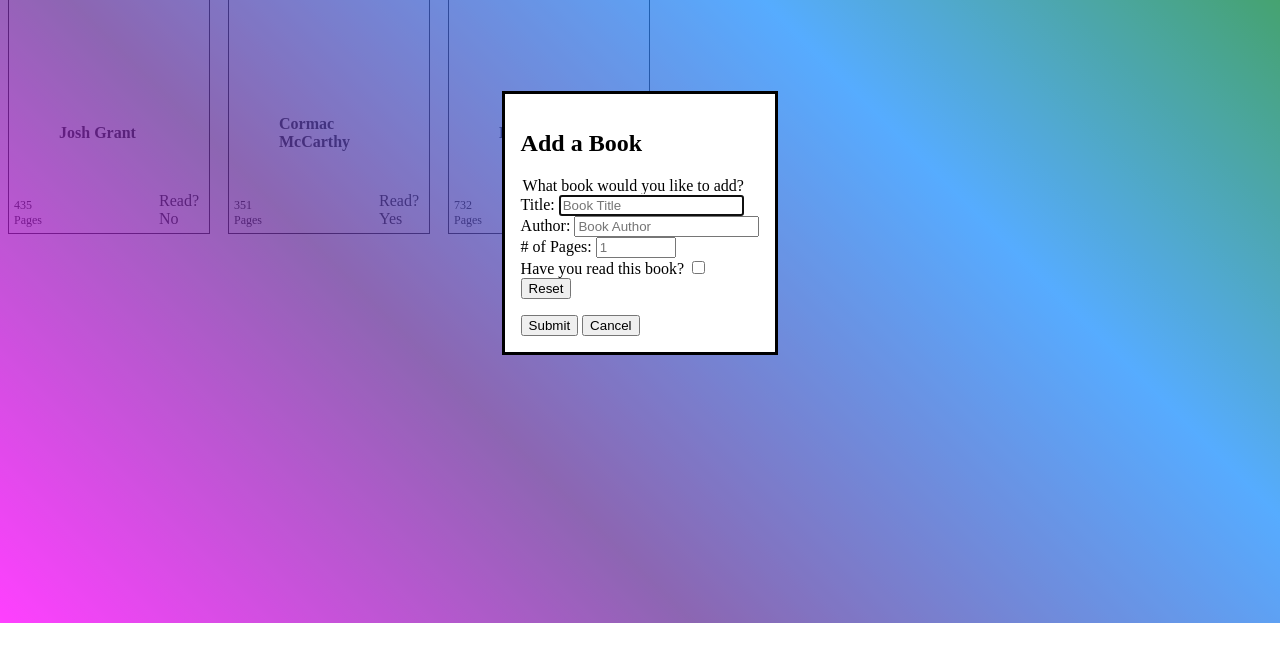
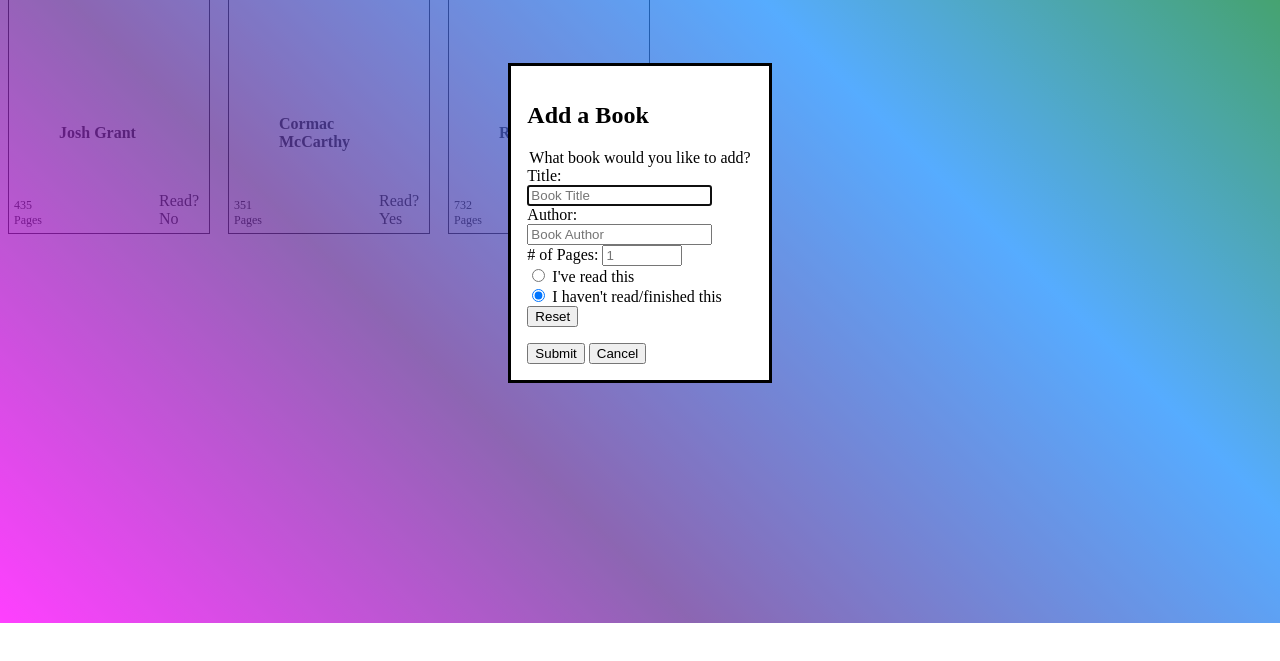
Before and after one commit to HereticJ/top-project-library, a plain HTML site: page index.html in a window 1280 px wide. Both pictures are taken after a click on the button "Add New Book". Shown: the part 177-838 px from the top of the page. Drawn offline with Linux system fonts and the light colour scheme.

Commit message:
Fixed form radio button so book cards properly display user chosen read status.

```diff
--- a/index.html
+++ b/index.html
@@ -20,23 +20,36 @@
                 <p>
                 <legend>What book would you like to add?</legend>
                     <label for="bookTitle">Title:</label>
+                        <br>
+
                     <input type="text" id="bookTitle" name="bookTitle"
                     value="" placeholder="Book Title">
                         <br>
+
                     <label for="bookAuthor">Author:</label>
+                        <br>
+
                     <input type="text" id="bookAuthor" name="bookAuthor"
                     value="" placeholder="Book Author">
                         <br>
+
                     <label for="pageNum"># of Pages:</label>
+
                     <input type="number" name=pageNum step="1" min="1"
                     max="20000" value="" placeholder="1">
                         <br>
-                        <label for="userRead">Have you read this book?</label>
-                        <input type="checkbox" name="read" id="read"
-                        value="Yes" onclick="if(this.checked){readCheck()}">
+
+                    <input type="radio" id="readYes" name="read" value="Yes" />
+                    <label for="bookRead">I've read this</label>
                         <br>
+
+                    <input type="radio" id="readNo" name="read" value="No" checked />
+                    <label for="bookUnread">I haven't read/finished this</label>
+                        <br>
+
                     <button type="reset" id="reset">Reset</button>
                 </p>
+
                 <div>
                     <button type="submit" id="submit" value="submit">
                         Submit</button>
--- a/script.js
+++ b/script.js
@@ -3,6 +3,8 @@ let myLibrary = [];
 
 // DOM element select declarations.
 let questions = document.querySelector("#questionForm");
+let readYes = document.querySelector("#readYes");
+let readNo = document.querySelector("#readNo");
 const newButton = document.querySelector("#newButton");
 const submitButton = document.querySelector("#submit");
 const cancelButton = document.querySelector("#cancel");
@@ -38,7 +40,7 @@ function Book(uuid, title, author, pages, read) {
         this.title = title,
         this.author = author,
         this.pages = pages,
-        this.read = read;
+        this.read = read
 };
 
 // Library array function for adding books.
@@ -50,11 +52,17 @@ function addBookToLibrary() {
         function submitClick(event) {
             event.preventDefault();
             let questions = document.querySelector("#questionForm");
+                // Evaluates whether 'Read' radio button is yes or no.
+                if (readYes.checked == true) {
+                    questions.elements[3].value = "Yes"
+                } else {
+                    questions.elements[3].value = "No"
+                };
+                // Takes form info and creates a new book object from its data.
                 let userBook = new Book(crypto.randomUUID(),
                 questions.elements[0].value, questions.elements[1].value,
                 questions.elements[2].value, questions.elements[3].value);
         dialog.close();
-        myLibrary = [];
         myLibrary.push(userBook);
         bookDisplay(myLibrary);
     }};
@@ -62,10 +70,13 @@ function addBookToLibrary() {
 // Visual book display.
 function bookDisplay(array) {
     for (i = 0; i < array.length; i++) {
-        myLibrary = [];
+
+
+
         let addBook = document.createElement("div" + [i])
         libraryDisplay.appendChild(addBook)
         addBook.classList.add("libraryBooks")
+
             // DOM create element declarations.
             let bookTitle = document.createElement("h3");
             let bookAuthor = document.createElement("h5");
@@ -73,6 +84,7 @@ function bookDisplay(array) {
             let bookRead = document.createElement("p");
             let xSvg = document.createElement("img");
             const removeButton = document.createElement("button");
+
             // Add class names for each created element.
             removeButton.classList.add("removeButton");
             bookTitle.classList.add("bookTitle");
@@ -80,11 +92,13 @@ function bookDisplay(array) {
             bookPages.classList.add("bookPages");
             bookRead.classList.add("bookRead");
             xSvg.classList.add("xSvg");
+
             // Assigns text for book details to each book card.
             bookTitle.textContent = array[i].title;
             bookAuthor.textContent = array[i].author;
             bookPages.textContent = array[i].pages + " Pages";
             bookRead.textContent = "Read? " + array[i].read;
+
             // Adds library books to HTML.
             addBook.appendChild(bookTitle);
             addBook.appendChild(bookAuthor);
@@ -97,7 +111,6 @@ function bookDisplay(array) {
 
 function bookRemove(array) {
     removeButton.addEventListener('click', removeBook)
-
 }
 
 myLibrary.push(fireworks, bloodMeridian, clockers);
```
